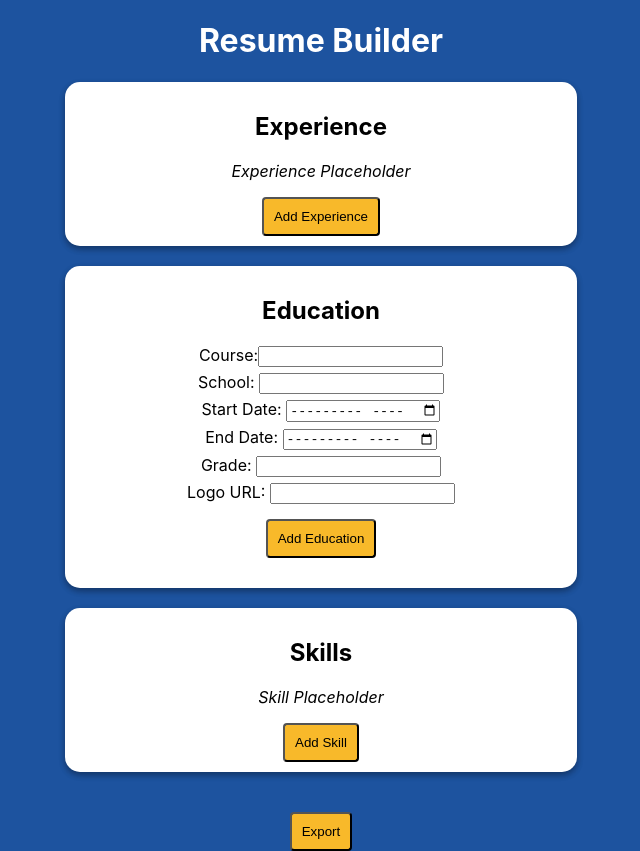
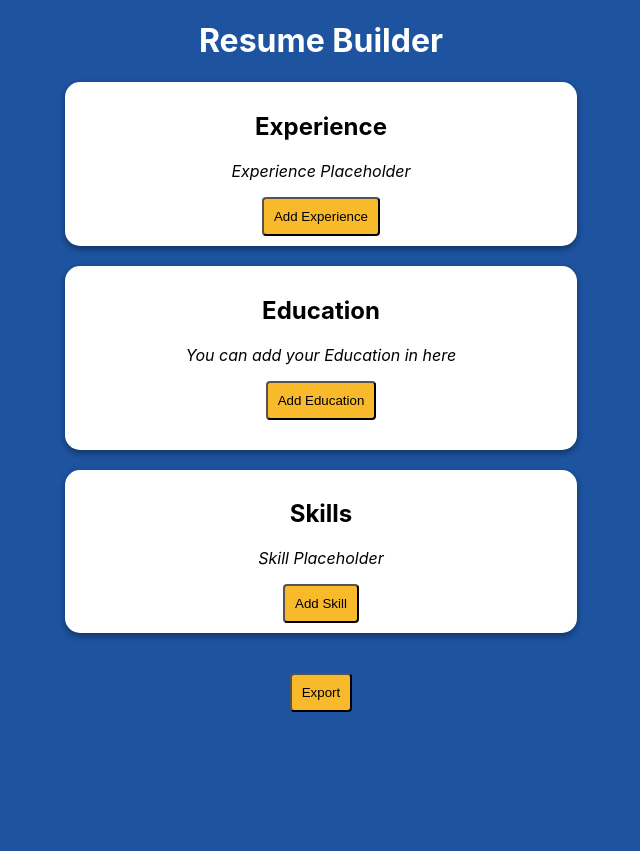
Before and after one commit to MLH-Fellowship/orientation-project-js-25.FAL.A, a React (Create React App) app: page / in a window 1280 px wide. Shown: the whole page, without its empty margins (319-959 px from the left). After the commit the page ends 800 px from the top, so only its background shows below. Built offline with nearby package versions, Linux system fonts and the light colour scheme.

Commit message:
Change UI & make post request

```diff
--- a/src/App.css
+++ b/src/App.css
@@ -39,3 +39,9 @@ form button {
   align-self: center;
   margin-top: 10px;
 }
+
+.button-group {
+  display: flex;
+  justify-content: center;
+  gap: 10px;
+}
--- a/src/Components/AddEducation.js
+++ b/src/Components/AddEducation.js
@@ -1,96 +1,18 @@
 import { useState } from "react";
+import AddEducationForm from "./AddEducationForm";
 
-function AddEducation() {
-  const [form, setForm] = useState({
-    course: "",
-    school: "",
-    start_date: "",
-    end_date: "",
-    grade: "",
-    logo: "",
-  });
-
-  const handleChange = (e) => {
-    setForm({ ...form, [e.target.name]: e.target.value });
-  };
-
-  const handleSubmit = (e) => {
-    e.preventDefault();
-  };
-
+export default function AddEducation() {
+  const [showForm, setShowForm] = useState(false);
   return (
-    <div className="AddEducation">
-      <form onSubmit={handleSubmit}>
-        <div>
-          <label>Course:</label>
-          <input
-            id="course"
-            name="course"
-            value={form.course}
-            onChange={handleChange}
-            required
-          />
-        </div>
-
-        <div>
-          <label>School: </label>
-          <input
-            id="school"
-            name="school"
-            value={form.school}
-            onChange={handleChange}
-            required
-          />
-        </div>
-
-        <div>
-          <label>Start Date: </label>
-          <input
-            id="start_date"
-            type="month"
-            name="start_date"
-            value={form.start_date}
-            onChange={handleChange}
-            required
-          />
-        </div>
-
-        <div>
-          <label>End Date: </label>
-          <input
-            id="end_date"
-            type="month"
-            name="end_date"
-            value={form.end_date}
-            onChange={handleChange}
-            required
-          />
-        </div>
-
-        <div>
-          <label>Grade: </label>
-          <input
-            id="grade"
-            name="grade"
-            value={form.grade}
-            onChange={handleChange}
-          />
-        </div>
-
-        <div>
-          <label>Logo URL: </label>
-          <input
-            id="logo"
-            name="logo"
-            value={form.logo}
-            onChange={handleChange}
-          />
-        </div>
-
-        <button type="submit">Add Education</button>
-      </form>
-    </div>
+    <section>
+      {showForm ? (
+        <AddEducationForm setShowForm={setShowForm} />
+      ) : (
+        <>
+          <p>You can add your Education in here</p>
+          <button onClick={() => setShowForm(true)}>Add Education</button>
+        </>
+      )}
+    </section>
   );
 }
-
-export default AddEducation;
--- /dev/null
+++ b/src/Components/AddEducationForm.js
@@ -0,0 +1,120 @@
+import { useState } from "react";
+
+function AddEducationForm({ setShowForm }) {
+  const [form, setForm] = useState({
+    course: "",
+    school: "",
+    start_date: "",
+    end_date: "",
+    grade: "",
+    logo: "",
+  });
+
+  const handleChange = (e) => {
+    setForm({ ...form, [e.target.name]: e.target.value });
+  };
+
+  const handleSubmit = async (e) => {
+    e.preventDefault();
+    console.log(JSON.stringify(form));
+    try {
+      const response = await fetch(`.../resume/education`, {
+        method: "POST",
+        headers: {
+          "Content-Type": "application/json",
+        },
+        body: JSON.stringify(form),
+      });
+      if (response.ok) {
+        alert("Education was added successfully!!");
+      } else {
+        alert("Failed to add the education");
+      }
+    } catch (error) {
+      console.error("Error adding education:", error);
+      alert("An error occurred while adding the education");
+    }
+    setShowForm(false);
+  };
+
+  return (
+    <div className="AddEducationForm">
+      <form onSubmit={(e) => handleSubmit(e)}>
+        <div>
+          <label>Course:</label>
+          <input
+            id="course"
+            name="course"
+            value={form.course}
+            onChange={handleChange}
+            required
+          />
+        </div>
+
+        <div>
+          <label>School: </label>
+          <input
+            id="school"
+            name="school"
+            value={form.school}
+            onChange={handleChange}
+            required
+          />
+        </div>
+
+        <div>
+          <label>Start Date: </label>
+          <input
+            id="start_date"
+            type="month"
+            name="start_date"
+            value={form.start_date}
+            onChange={handleChange}
+            required
+          />
+        </div>
+
+        <div>
+          <label>End Date: </label>
+          <input
+            id="end_date"
+            type="month"
+            name="end_date"
+            value={form.end_date}
+            onChange={handleChange}
+            required
+          />
+        </div>
+
+        <div>
+          <label>Grade: </label>
+          <input
+            id="grade"
+            name="grade"
+            value={form.grade}
+            onChange={handleChange}
+          />
+        </div>
+
+        <div>
+          <label>Logo URL: </label>
+          <input
+            id="logo"
+            name="logo"
+            value={form.logo}
+            onChange={handleChange}
+          />
+        </div>
+
+        <div className="button-group">
+          <button type="cancel" onClick={() => setShowForm(false)}>
+            Cancel
+          </button>
+          <button type="submit">Submit</button>
+        </div>
+      </form>
+    </div>
+  );
+}
+
+export default AddEducationForm;
```
